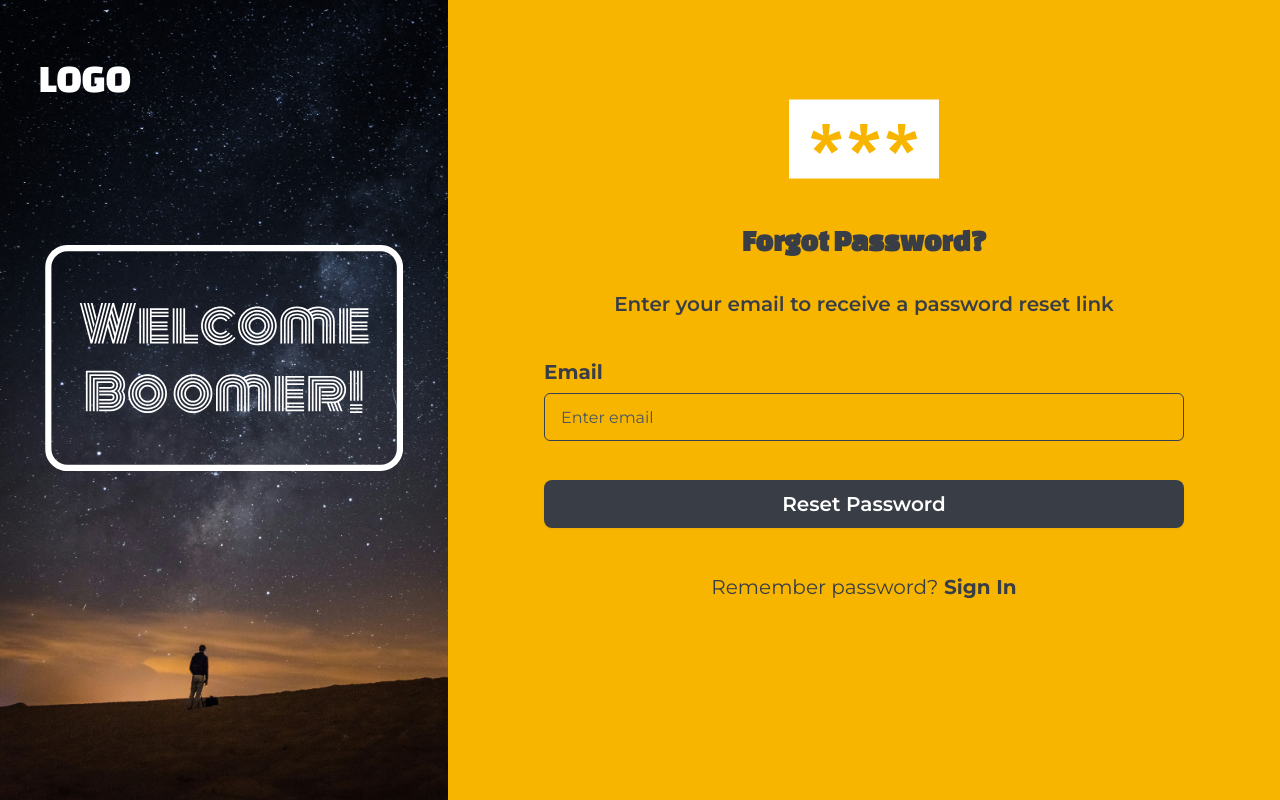
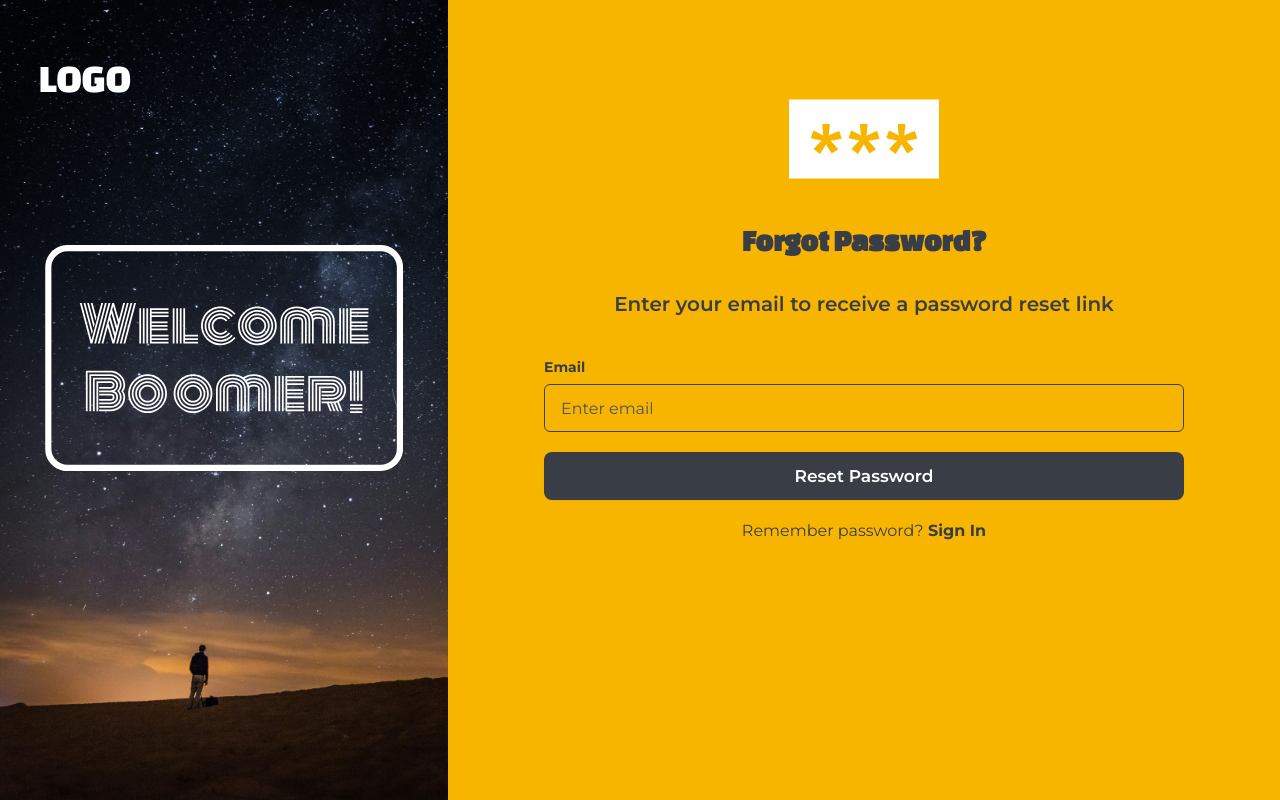
Before and after one commit to Kade-inc/boomers-frontend, a React (Vite) app: page /login/forgot-password in a window 1280 px wide. Built offline with nearby package versions, Linux system fonts and the light colour scheme; what simple-zustand-devtools would draw is missing.

Commit message:
Minor updates

```diff
--- a/src/components/ResetLinkSent.tsx
+++ b/src/components/ForgotPasswordSuccess.tsx
@@ -1,7 +1,7 @@
 import { Link } from "react-router-dom";
 import mail from "../assets/mail-svgrepo-com 1.svg";
 
-const ResetLinkSent = () => {
+const ForgotPasswordSuccess = () => {
   return (
     <>
       <div className="text-[#393E46]">
@@ -17,7 +17,7 @@ const ResetLinkSent = () => {
 
         <form className="w-full px-4 md:px-24">
           <button
-            className="btn w-full bg-[#393E46] text-[14px] sm:text-[16px] md:text-[17px] lg:text-[20px] mb-[3%] text-white border-none disabled:text-gray-500 font-body hover:bg-black my-5"
+            className="btn w-full bg-[#393E46] text-[17px]  mb-[3%] text-white border-none disabled:text-gray-500 font-body hover:bg-black my-5"
             type="submit"
           >
             <Link to="/login">Go to Sign In</Link>
@@ -28,4 +28,4 @@ const ResetLinkSent = () => {
   );
 };
 
-export default ResetLinkSent;
+export default ForgotPasswordSuccess;
--- a/src/pages/ForgotPasswordPage.tsx
+++ b/src/pages/ForgotPasswordPage.tsx
@@ -2,10 +2,10 @@ import { Toaster } from "react-hot-toast";
 import { Link } from "react-router-dom";
 import password from "../assets/password-svgrepo-com 1.svg";
 import useForgotPassword from "../hooks/useForgotPassword";
-import ResetLinkSent from "../components/ResetLinkSent";
 import { z } from "zod";
 import { useForm } from "react-hook-form";
 import { zodResolver } from "@hookform/resolvers/zod";
+import ForgotPasswordSuccess from "../components/ForgotPasswordSuccess";
 
 const schema = z.object({
   email: z.string().email(),
@@ -33,7 +33,7 @@ const ForgotPassword = () => {
   };
 
   if (isSuccess) {
-    return <ResetLinkSent />;
+    return <ForgotPasswordSuccess />;
   }
 
   return (
@@ -41,10 +41,10 @@ const ForgotPassword = () => {
       <div className="text-[#393E46]">
         <div className="flex justify-center flex-col items-center mt-16">
           <img src={password} />
-          <p className="font-bold text-[19px] sm:text-[23px] md:text-[26px] lg:text-[30px] leading-[53px] font-heading">
+          <p className="font-bold text-[26px] lg:text-[30px] leading-[53px] font-heading">
             Forgot Password?
           </p>
-          <p className="py-[2.6%] text-[12px] sm:text-[15px] md:text-[17px] lg:text-[20px] font-semibold font-body">
+          <p className="py-[2.6%] text-[16px] lg:text-[20px] font-semibold font-body">
             Enter your email to receive a password reset link
           </p>
         </div>
@@ -69,8 +69,8 @@ const ForgotPassword = () => {
               },
             }}
           />
-          <div className="text-[14px] sm:text-[16px] md:text-[17px] lg:text-[20px]">
-            <div className="mb-[3%] ">
+          <div className="text-[14px]">
+            <div>
               <label
                 className="block  font-bold mb-[1%] font-body"
                 htmlFor="email"
@@ -93,14 +93,14 @@ const ForgotPassword = () => {
             </div>
 
             <button
-              className="btn w-full bg-[#393E46]  mb-[3%] text-white border-none disabled:text-gray-500 font-body hover:bg-black my-5 md:text-[17px] lg:text-[20px]"
+              className="btn w-full bg-[#393E46]  mb-[3%] text-white border-none disabled:text-gray-500 font-body hover:bg-black my-5 text-[17px]"
               type="submit"
               disabled={isPending}
             >
-              {isPending ? "Sending" : "Reset Password"}
+              {isPending ? <span className="loading loading-dots loading-md"></span> : "Reset Password"}
             </button>
 
-            <p className="text-center font-regular text-darkgrey font-body mt-6 ">
+            <p className="text-center font-regular text-darkgrey font-body text-[16px]">
               Remember password?
               <Link to="/login">
                 <span className="font-bold "> Sign In</span>
```
